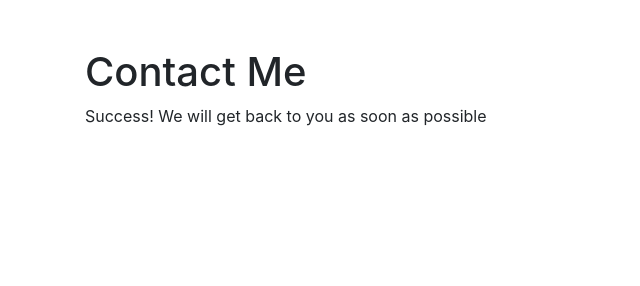
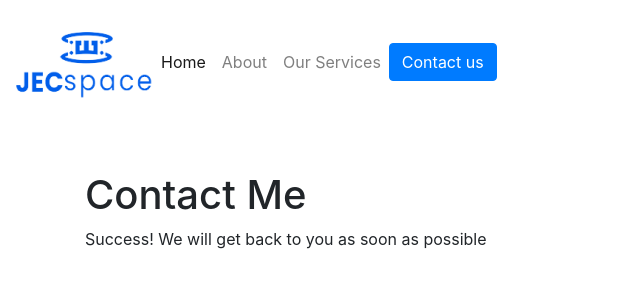
Before and after one commit to Michael-August/JECSpace-Africa, a plain HTML site: page success.html in a window 1280 px wide. Shown: the whole page, without its empty margins (0-640 px from the left). Drawn offline with Linux system fonts and the light colour scheme.

Commit message:
Update success.html

```diff
--- a/success.html
+++ b/success.html
@@ -10,6 +10,27 @@
     <title>Success</title>
 </head>
 <body>
+    <!-- Nav Bar -->
+    <nav class="navbar py-4 navbar-expand-lg navbar-light">
+        <div class="logo mr">
+            <!-- <h4>JECspace <span>Africa</span></h4> -->
+            <img src="images/LOGO.png" alt="">
+        </div>
+        <button class="navbar-toggler" type="button" data-toggle="collapse" data-target="#navbarNavAltMarkup"
+            aria-controls="navbarNavAltMarkup" aria-expanded="false" aria-label="Toggle navigation">
+            <span class="navbar-toggler-icon"></span>
+        </button>
+        <div class="collapse navbar-collapse" id="navbarNavAltMarkup">
+            <div class="navbar-nav">
+                <a class="nav-item nav-link active" href="/">Home</a>
+                <a class="nav-item nav-link" href="about.html">About</a>
+                <a class="nav-item nav-link" href="#services">Our Services</a>
+            </div>
+            <div class="contact-button">
+                <button class="btn btn-primary" data-toggle="modal" data-target="#contact_us_modal">Contact us</button>
+            </div>
+        </div>
+    </nav>
     <div class="container mt-5">
         <h1>Contact Me</h1>
         <p>Success! We will get back to you as soon as possible</p>
```
